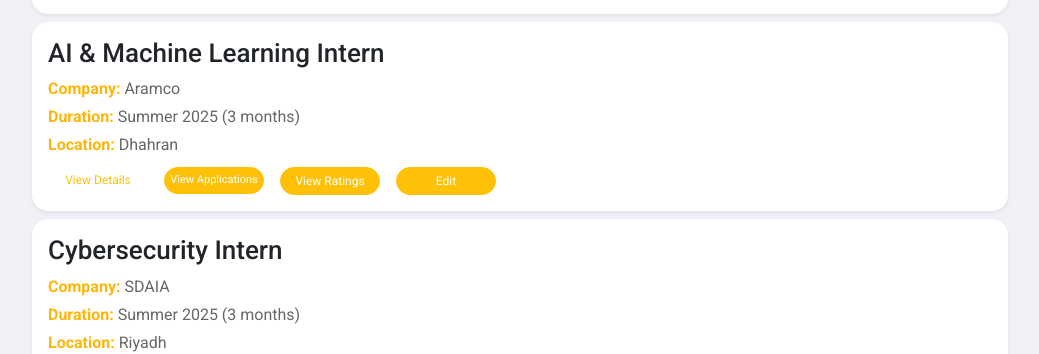
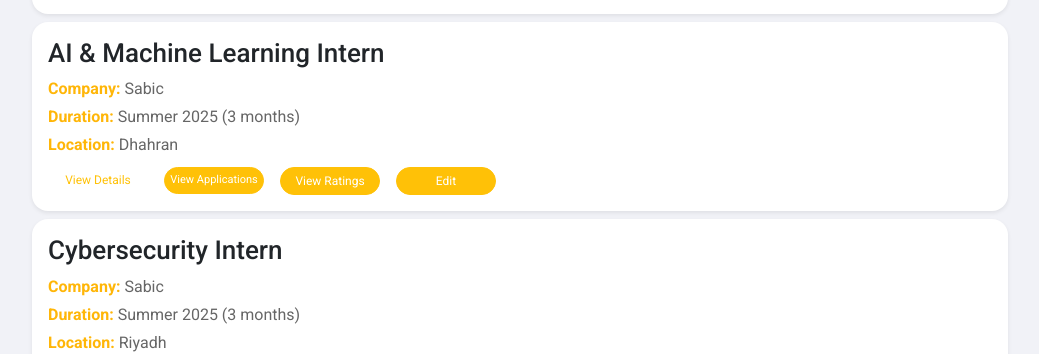
Before and after one commit to jalsayid/InternAtlas, a React (Create React App) app in the folder app/: page /company/applications in a window 1280 px wide. Shown: the part 397-751 px from the top of the page, without its empty margins (120-1159 px from the left). Built offline with nearby package versions, Linux system fonts and the light colour scheme.

Commit message:
modify company name in TrackApplication component, chnage the background for opp details, and route the admin dashboard (moderate content)

```diff
--- a/app/src/App.js
+++ b/app/src/App.js
@@ -49,7 +49,7 @@
         <Route path="/companies/:id" element={<ViewCompany />} />
         <Route path="/OpportunityDetails" element={<OpportunityDetails />} />
         <Route path="/ModerateContentNav" element={<ModerateContentNav />} />
-        <Route path="//company/applications" element={<TrackApplicationsCompany />} /> //dana
+        <Route path="/company/applications" element={<TrackApplicationsCompany />} /> //dana
         <Route path="/company/applications" element={<ManageApplications />} /> // has been linked in the company dashboard - aryam
 
 
--- a/app/src/Dashboard/Admin/AdminDashboard.js
+++ b/app/src/Dashboard/Admin/AdminDashboard.js
@@ -27,9 +27,9 @@
                         <Button
                             variant="none"
                             className="primary-btn w-100"
-                            onClick={() => navigate('/admin/profiles')}
+                            onClick={() => navigate('/ModerateContentNav')}
                         >
-                            Control Profiles
+                            Moderate Content
                         </Button>
                     </Col>
 
--- a/app/src/components/OpportunityDetails.js
+++ b/app/src/components/OpportunityDetails.js
@@ -12,7 +12,7 @@
     const navigate = useNavigate();
 
     const goToTrackApplications = () => {
-      navigate('/TrackApplicationsCompany');
+      navigate('/company/applications');
     };
 
     return (
@@ -34,7 +34,7 @@
           </Container>
         </div>
 
-        <div className="content py-4">
+        <div className="content py-4" style={{background:"white"}}>
           <Container>
             <Row className="mb-4">
               <Col>
--- a/app/src/components/TrackApplicationCard.js
+++ b/app/src/components/TrackApplicationCard.js
@@ -28,7 +28,7 @@
         <Row className="align-items-center">
           <Col style={{textAlign: "left"}}>
             <h5 style={{fontSize: "26px", fontFamily: 'Roboto'}}>{app.position}</h5>
-            <p className="mb-1" style={{fontSize:"16px", color:"#666666"}}><strong>Company:</strong> {app.company}</p>
+            <p className="mb-1" style={{fontSize:"16px", color:"#666666"}}><strong>Company:</strong> {app.company} </p>
             <p className="mb-1" style={{fontSize:"16px", color:"#666666"}}><strong>Duration:</strong> {app.duration}</p>
             <p className="mb-1" style={{fontSize:"16px", color:"#666666"}}><strong>Location:</strong> {app.location}</p>
             <div className="d-flex flex-column flex-md-row align-items-start gap-3" style={{color: "black", fontSize: "13px", marginTop:"10px"}}>
--- a/app/src/components/TrackApplications.js
+++ b/app/src/components/TrackApplications.js
@@ -1,12 +1,12 @@
 import React, { useState } from 'react';
 import { Container, Form } from 'react-bootstrap';
 import TrackApplicationCard from './TrackApplicationCard.js';
-import { applications } from '../dummyData';
+import { applicationsForCompany } from '../dummyData';
 
 function TrackApplications() {
   const [search, setSearch] = useState("");
 
-  const filtered = applications.filter(app =>
+  const filtered = applicationsForCompany.filter(app =>
     app.position.toLowerCase().includes(search.toLowerCase())
   );
 
--- a/app/src/dummyData.js
+++ b/app/src/dummyData.js
@@ -288,3 +288,27 @@
       reason: "Hate speech / personal attack"
     }
   ];
+
+  export const applicationsForCompany = [
+    {
+      id: 1,
+      position: "Software Engineering Intern",
+      company: "Sabic",
+      duration: "Summer 2025 (3 months)",
+      location: "Remote",
+    },
+    {
+      id: 2,
+      position: "AI & Machine Learning Intern",
+      company: "Sabic",
+      duration: "Summer 2025 (3 months)",
+      location: "Dhahran",
+    },
+    {
+      id: 3,
+      position: "Cybersecurity Intern",
+      company: "Sabic",
+      duration: "Summer 2025 (3 months)",
+      location: "Riyadh",
+    }
+  ];
--- a/app/src/pages/OpportunityDetailsPageStudent.js
+++ b/app/src/pages/OpportunityDetailsPageStudent.js
@@ -37,7 +37,7 @@
         </Container>
       </div>
 
-      <div className="content py-4">
+      <div className="content py-4" style={{background:"white"}}>
         <Container>
           <Row className="mb-4">
             <Col>
```
